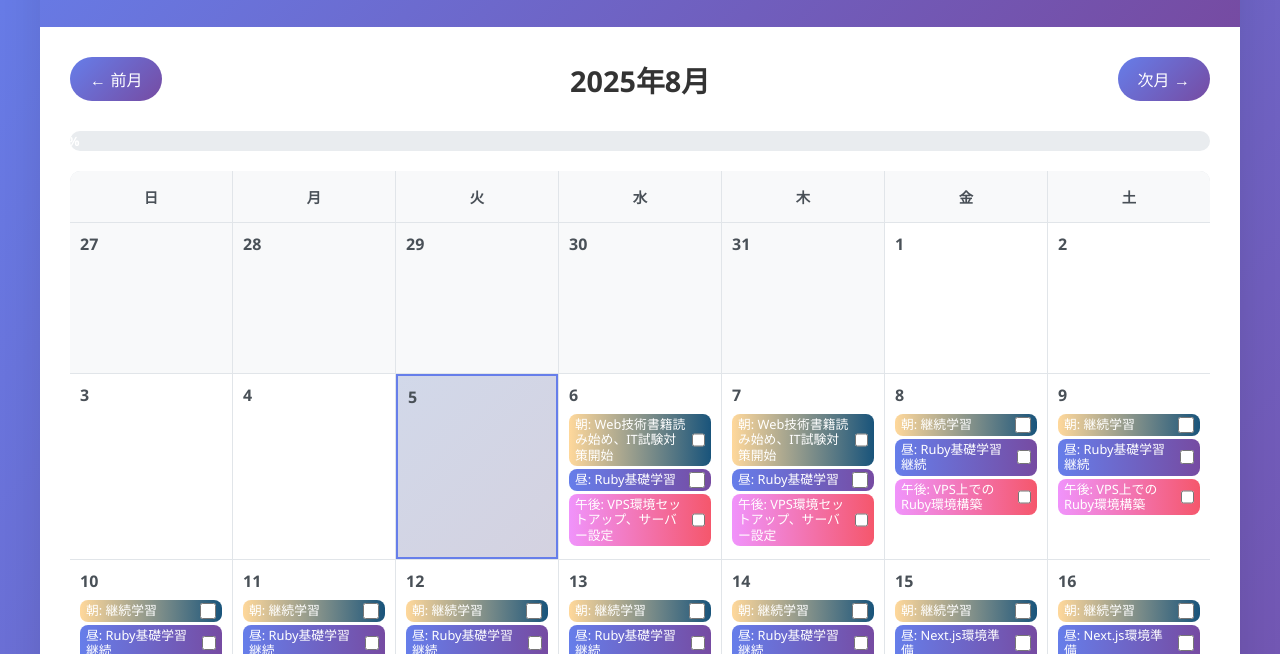
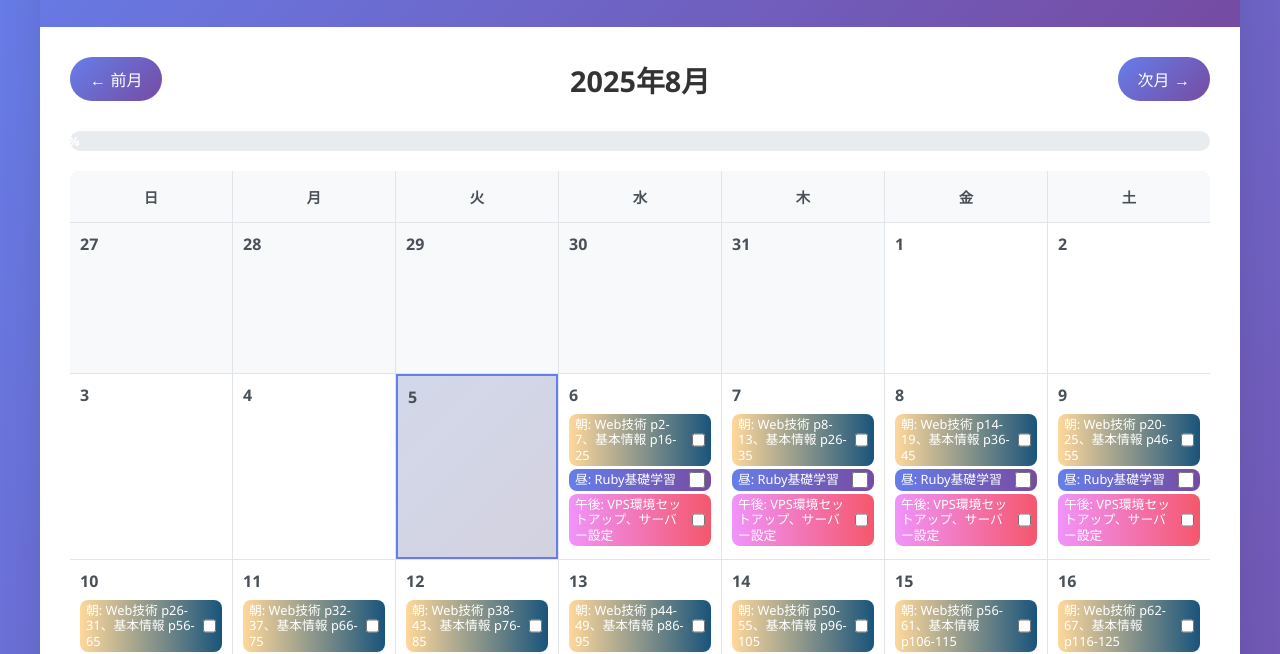
Before and after one commit to lumijoe/log_tech, a plain HTML site: page index.html in a window 1280 px wide. Shown: the part 146-800 px from the top of the page. Drawn offline with Linux system fonts and the light colour scheme.

Commit message:
change function daily page num

```diff
--- a/index.html
+++ b/index.html
@@ -283,75 +283,63 @@
         let currentDate = new Date();
         currentDate.setMonth(7); // 8月から開始
 
-        const scheduleData = {
-            // 8月のスケジュール
+        // ページ数計算関数
+        function calculateDailyPages(startDate, endDate) {
+            const start = new Date(startDate);
+            const end = new Date(endDate);
+            const days = Math.floor((end - start) / (1000 * 60 * 60 * 24)) + 1;
+
+            // Web技術: p2からp497 (495ページ)、基本情報: p16からp806 (790ページ)
+            const webTechPages = 495;
+            const basicInfoPages = 790;
+
+            const dailyWebTech = Math.floor(webTechPages / days);
+            const dailyBasicInfo = Math.floor(basicInfoPages / days);
+
+            return { dailyWebTech, dailyBasicInfo, totalDays: days };
+        }
+
+        // 日付から学習ページを計算
+        function getStudyPages(date) {
+            const startDate = new Date('2025-08-06');
+            const targetDate = new Date(date);
+
+            if (targetDate < startDate) return null;
+
+            const dayIndex = Math.floor((targetDate - startDate) / (1000 * 60 * 60 * 24));
+
+            // 1日あたり: Web技術6ページ、基本情報10ページ
+            const webTechStart = 2 + (dayIndex * 6);
+            const webTechEnd = Math.min(webTechStart + 5, 497);
+
+            const basicInfoStart = 16 + (dayIndex * 10);
+            const basicInfoEnd = Math.min(basicInfoStart + 9, 806);
+
+            return {
+                webTech: `Web技術 p${webTechStart}-${webTechEnd}`,
+                basicInfo: `基本情報 p${basicInfoStart}-${basicInfoEnd}`
+            };
+        }
+
+        // 昼・午後のタスクデータ
+        const developmentSchedule = {
             '2025-08': {
-                'week1': {
-                    morning: 'Web技術書籍読み始め、IT試験対策開始',
-                    noon: 'Ruby基礎学習',
-                    afternoon: 'VPS環境セットアップ、サーバー設定'
-                },
-                'week2': {
-                    morning: '継続学習',
-                    noon: 'Ruby基礎学習継続',
-                    afternoon: 'VPS上でのRuby環境構築'
-                },
-                'week3': {
-                    morning: '継続学習',
-                    noon: 'Next.js環境準備',
-                    afternoon: 'VPS環境の詳細設定'
-                },
-                'week4': {
-                    morning: '継続学習',
-                    noon: '家計簿アプリ開発開始',
-                    afternoon: '開発環境の最適化'
-                }
+                '6-12': { noon: 'Ruby基礎学習', afternoon: 'VPS環境セットアップ、サーバー設定' },
+                '13-19': { noon: 'Ruby基礎学習継続', afternoon: 'VPS上でのRuby環境構築' },
+                '20-26': { noon: 'Next.js環境準備', afternoon: 'VPS環境の詳細設定' },
+                '27-31': { noon: '家計簿アプリ開発開始', afternoon: '開発環境の最適化' }
             },
-            // 9月のスケジュール
             '2025-09': {
-                'week1': {
-                    morning: '継続学習',
-                    noon: '家計簿アプリ完成',
-                    afternoon: '家計簿アプリのVPSデプロイ'
-                },
-                'week2': {
-                    morning: '継続学習',
-                    noon: 'テックログアプリ完成',
-                    afternoon: 'テックログアプリのVPSデプロイ'
-                },
-                'week3': {
-                    morning: '継続学習',
-                    noon: 'コードスナップアプリ完成',
-                    afternoon: 'コードスナップアプリのVPSデプロイ'
-                },
-                'week4': {
-                    morning: '継続学習',
-                    noon: 'Next.js新規アプリ開発開始',
-                    afternoon: 'VPS上でのNext.js環境構築'
-                }
+                '1-7': { noon: '家計簿アプリ完成', afternoon: '家計簿アプリのVPSデプロイ' },
+                '8-14': { noon: 'テックログアプリ完成', afternoon: 'テックログアプリのVPSデプロイ' },
+                '15-21': { noon: 'コードスナップアプリ完成', afternoon: 'コードスナップアプリのVPSデプロイ' },
+                '22-30': { noon: 'Next.js新規アプリ開発開始', afternoon: 'VPS上でのNext.js環境構築' }
             },
-            // 10月のスケジュール
             '2025-10': {
-                'week1': {
-                    morning: '継続学習',
-                    noon: 'Next.js新規アプリ完成',
-                    afternoon: 'Next.jsアプリのVPSデプロイ'
-                },
-                'week2': {
-                    morning: '継続学習',
-                    noon: 'RAG・生成AI活用アプリ開発',
-                    afternoon: 'RAGアプリのVPSデプロイ'
-                },
-                'week3': {
-                    morning: '継続学習',
-                    noon: 'Next.js 12→15アップグレード作業',
-                    afternoon: 'アップグレード版のVPSデプロイ'
-                },
-                'week4': {
-                    morning: 'IT試験直前対策',
-                    noon: 'WordPressポートフォリオ作成',
-                    afternoon: 'WordPressのVPSデプロイ、全体の最終調整'
-                }
+                '1-7': { noon: 'Next.js新規アプリ完成', afternoon: 'Next.jsアプリのVPSデプロイ' },
+                '8-14': { noon: 'RAG・生成AI活用アプリ開発', afternoon: 'RAGアプリのVPSデプロイ' },
+                '15-21': { noon: 'Next.js 12→15アップグレード作業', afternoon: 'アップグレード版のVPSデプロイ' },
+                '22-31': { noon: 'WordPressポートフォリオ作成', afternoon: 'WordPressのVPSデプロイ、全体の最終調整' }
             }
         };
 
@@ -369,12 +357,31 @@
 
         function getTasksForDate(date) {
             const yearMonth = `${date.getFullYear()}-${String(date.getMonth() + 1).padStart(2, '0')}`;
-            const week = getWeekOfMonth(date);
+            const day = date.getDate();
 
-            if (scheduleData[yearMonth] && scheduleData[yearMonth][week]) {
-                return scheduleData[yearMonth][week];
+            // 朝の学習ページを計算
+            const studyPages = getStudyPages(date);
+            if (!studyPages) return null;
+
+            // 昼・午後のタスクを取得
+            let devTask = null;
+            if (developmentSchedule[yearMonth]) {
+                for (const range in developmentSchedule[yearMonth]) {
+                    const [start, end] = range.split('-').map(Number);
+                    if (day >= start && day <= end) {
+                        devTask = developmentSchedule[yearMonth][range];
+                        break;
+                    }
+                }
             }
-            return null;
+
+            if (!devTask) return null;
+
+            return {
+                morning: `${studyPages.webTech}、${studyPages.basicInfo}`,
+                noon: devTask.noon,
+                afternoon: devTask.afternoon
+            };
         }
 
         function saveProgress() {
```
